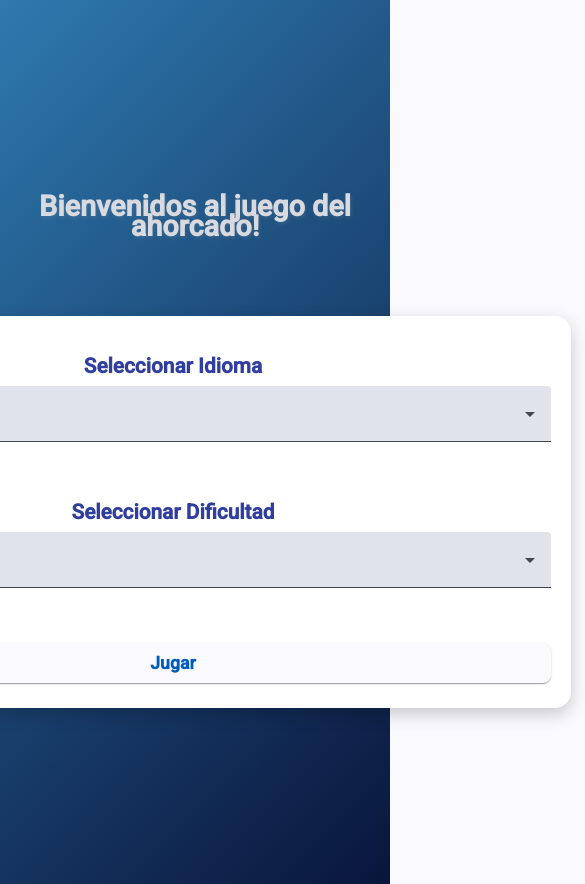
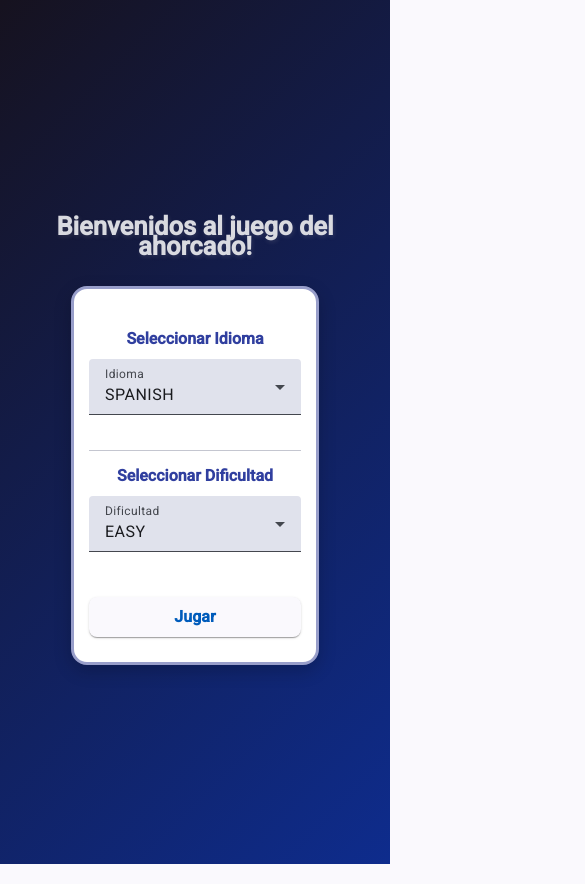
Before and after one commit to BorsatoMilton/Agiles_2025_UTN, an Angular app: page /configuracion in a window 390 px wide. Shown: the top 884 px of the page, 585 px wide, since content can reach past the window. Built offline with nearby package versions, Linux system fonts and the light colour scheme.

Commit message:
Responsive + cambios estetica

```diff
--- a/src/app/components/dialog-reinicio/dialog-reinicio.html
+++ b/src/app/components/dialog-reinicio/dialog-reinicio.html
@@ -1,5 +1,5 @@
 <h2 mat-dialog-title class="dialog-title">Juego finalizado</h2>
-
+<mat-divider></mat-divider>
 <mat-dialog-content class="dialog-content" style="width: 500px">
   <div class="resultado-wrap">
     <span class="outcome-icon">
@@ -11,10 +11,9 @@
       <div class="palabra-secreta">{{ palabraSecreta.toUpperCase() || '—' }}</div>
     </div>
   </div>
-
   <p class="pregunta">¿Desea jugar nuevamente?</p>
 </mat-dialog-content>
-
+<mat-divider></mat-divider>
 <mat-dialog-actions align="end" class="dialog-actions">
   <button mat-button (click)="onClose()" class="btn-no" aria-label="No jugar">No</button>
   <button mat-button (click)="reiniciarJuego()" class="btn-si" aria-label="Jugar de nuevo">
--- a/src/app/components/dialog-reinicio/dialog-reinicio.ts
+++ b/src/app/components/dialog-reinicio/dialog-reinicio.ts
@@ -7,6 +7,7 @@ import {
   MatDialogContent,
   MatDialogActions,
 } from '@angular/material/dialog';
+import { MatDividerModule } from '@angular/material/divider';
 
 interface DialogData {
   resultado: string;
@@ -15,7 +16,7 @@ interface DialogData {
 
 @Component({
   selector: 'app-dialog-reinicio',
-  imports: [MatButtonModule, MatDialogTitle, MatDialogContent, MatDialogActions],
+  imports: [MatButtonModule, MatDialogTitle, MatDialogContent, MatDialogActions, MatDividerModule],
   templateUrl: './dialog-reinicio.html',
   styleUrl: './dialog-reinicio.css',
 })
--- a/src/app/components/juego-ahorcado/juego-ahorcado.css
+++ b/src/app/components/juego-ahorcado/juego-ahorcado.css
@@ -4,7 +4,7 @@
   align-items: center;
   justify-content: center;
   min-height: 100vh;
-  background: linear-gradient(135deg, #2e79af, #09153b);
+  background: linear-gradient(135deg, #16121f, #0e2c8d);
   font-family: 'Roboto', Arial, sans-serif;
   text-align: center;
   padding: 20px;
@@ -26,6 +26,9 @@
   max-width: 420px;
   text-align: center;
   transition: transform 0.2s ease, box-shadow 0.2s ease;
+  border-color: #989eca;
+  border-width: 3px;
+  border-style: solid;
 }
 
 .ahorcado-card:hover {
@@ -47,7 +50,6 @@ h1 {
   margin-bottom: 20px;
 }
 
-/* Área de inputs */
 .input-area {
   margin-bottom: 16px;
   display: flex;
--- a/src/app/components/juego-ahorcado/juego-ahorcado.html
+++ b/src/app/components/juego-ahorcado/juego-ahorcado.html
@@ -40,11 +40,11 @@
     <div class="info-row">
       <p>
         <strong>Letras usadas: </strong>
-        <span style="font-size: large">{{ letrasUtilizadas.join(' - ') }}</span>
+        <span style="font-size: large; text-transform: uppercase;">{{ letrasUtilizadas.join(' - ') }}</span>
       </p>
       <p>
         <strong>Intentos restantes: </strong>
-        <span style="font-size: large">{{ intentosRestantes }}</span>
+        <span style="font-size: large; color: rgba(176, 41, 41, 0.889)">{{ intentosRestantes }}</span>
       </p>
     </div>
     <mat-divider></mat-divider>
--- a/src/app/components/selector-dificultad-idioma/selector-dificultad-idioma.css
+++ b/src/app/components/selector-dificultad-idioma/selector-dificultad-idioma.css
@@ -4,17 +4,17 @@
   align-items: center;
   justify-content: center;
   min-height: 100vh;
-  background: linear-gradient(135deg, #2e79af, #09153b);
+  background: linear-gradient(135deg, #16121f, #0e2c8d);
   font-family: 'Roboto', Arial, sans-serif;
   text-align: center;
   padding: 20px;
 }
 
 h1 {
-  font-size: 2.2rem;
+  font-size: clamp(1.8rem, 4vw, 2.4rem);
   color: #d9dae0;
   text-shadow: 1px 2px 4px rgba(192, 187, 187, 0.15);
-  margin-bottom: 80px;
+  margin-bottom: 60px;
   animation: aparecerTitulo 0.8s ease-out;
 }
 
@@ -22,6 +22,7 @@ h1 {
   display: flex;
   justify-content: center;
   width: 100%;
+  padding: 0 10px;
 }
 
 .selector-ahorcado {
@@ -30,9 +31,12 @@ h1 {
   box-shadow: 0 6px 18px rgba(0, 0, 0, 0.2);
   padding: 40px 30px;
   width: 800px;
-  max-width: 1200px;
+  max-width: 800px;
   transition: transform 0.2s ease, box-shadow 0.2s ease;
   animation: fadeIn 0.6s ease-out;
+  border-color: #989eca;
+  border-width: 3px;
+  border-style: solid;
 }
 
 .selector-ahorcado:hover {
@@ -43,7 +47,7 @@ h1 {
 h2 {
   color: #303f9f;
   margin: 15px 0 10px;
-  font-size: 1.3rem;
+  font-size: clamp(1.1rem, 2.5vw, 1.4rem);
   font-weight: 600;
 }
 
@@ -71,6 +75,7 @@ button[mat-raised-button]:hover {
   transform: translateY(-2px);
 }
 
+
 @keyframes fadeIn {
   from {
     opacity: 0;
@@ -93,17 +98,49 @@ button[mat-raised-button]:hover {
   }
 }
 
-@media (max-width: 480px) {
-  h1 {
-    font-size: 1.8rem;
+
+@media (max-width: 768px) {
+  .selector-ahorcado {
+    padding: 30px 20px;
+    max-width: 600px;
+    width: auto;
   }
 
-  .selector-ahorcado {
-    padding: 25px 20px;
-    max-width: 90%;
+  h1 {
+    margin-bottom: 40px;
   }
 
   button[mat-raised-button] {
     width: 100%;
   }
 }
+
+@media (max-width: 480px) {
+  :host {
+    padding: 10px;
+  }
+
+  h1 {
+    font-size: 1.6rem;
+    margin-bottom: 30px;
+  }
+
+  .selector-ahorcado {
+    padding: 25px 15px;
+    max-width: 100%;
+    width: auto;
+  }
+
+  h2 {
+    font-size: 1rem;
+  }
+
+  mat-form-field {
+    margin-bottom: 15px;
+  }
+
+  button[mat-raised-button] {
+    width: 100%;
+    font-size: 1rem;
+  }
+}
--- a/src/app/components/selector-dificultad-idioma/selector-dificultad-idioma.html
+++ b/src/app/components/selector-dificultad-idioma/selector-dificultad-idioma.html
@@ -8,17 +8,17 @@
         <mat-label>Idioma</mat-label>
         <mat-select formControlName="idioma">
           @for (idioma of idiomas; track idioma) {
-          <mat-option [value]="idioma">{{ idioma }}</mat-option>
+          <mat-option [value]="idioma">{{ idioma.toUpperCase() }}</mat-option>
           }
         </mat-select>
       </mat-form-field>
-
+      <mat-divider></mat-divider>
       <h2>Seleccionar Dificultad</h2>
       <mat-form-field appearance="fill">
         <mat-label>Dificultad</mat-label>
         <mat-select formControlName="dificultad">
           @for (dificultad of dificultades; track dificultad) {
-          <mat-option [value]="dificultad">{{ dificultad }}</mat-option>
+          <mat-option [value]="dificultad">{{ dificultad.toUpperCase() }}</mat-option>
           }
         </mat-select>
       </mat-form-field>
--- a/src/app/components/selector-dificultad-idioma/selector-dificultad-idioma.ts
+++ b/src/app/components/selector-dificultad-idioma/selector-dificultad-idioma.ts
@@ -4,10 +4,11 @@ import { MatSelectModule } from '@angular/material/select';
 import { MatButtonModule } from '@angular/material/button';
 import { FormControl, FormGroup, ReactiveFormsModule } from '@angular/forms';
 import { Router } from '@angular/router';
+import { MatDividerModule } from '@angular/material/divider';
 
 @Component({
   selector: 'app-selector-dificultad-idioma',
-  imports: [MatFormFieldModule, MatSelectModule, MatButtonModule, ReactiveFormsModule],
+  imports: [MatFormFieldModule, MatSelectModule, MatButtonModule, ReactiveFormsModule,  MatDividerModule],
   templateUrl: './selector-dificultad-idioma.html',
   styleUrl: './selector-dificultad-idioma.css',
 })
```
